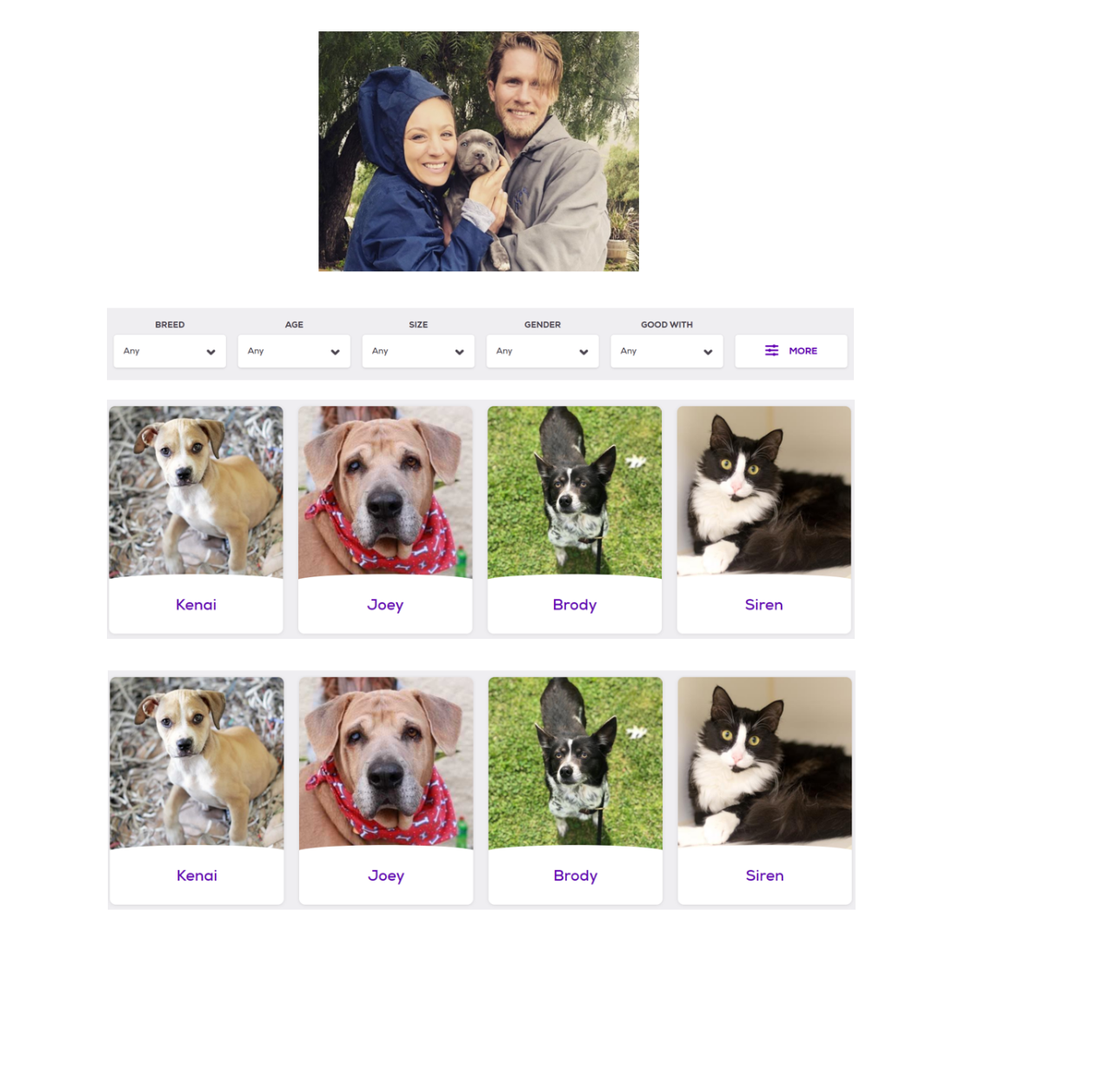
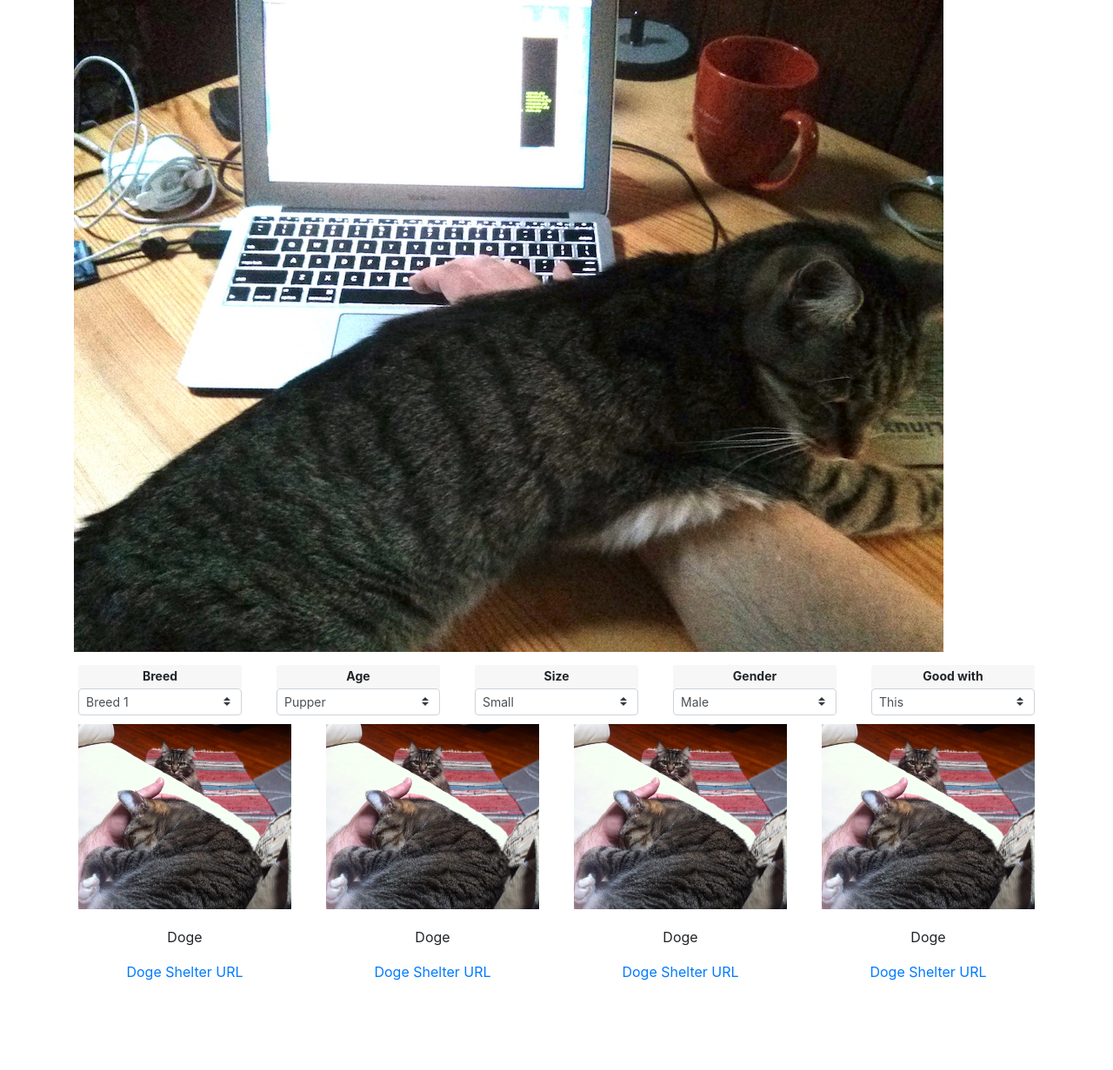
Before and after one commit to jinkkim/project2_petmatchers, a Flask app: template app/templates/findacat.html in a window 1280 px wide. Shown: the part 56-1287 px from the top of the page at 87% size. Before the commit the page ends 1102 px from the top, so only its background shows below. Run offline with Flask 2, Linux system fonts and the light colour scheme; the template is opened without the code that fills it, so the values that code supplies are empty; some libraries are stand-ins or nearby versions.

Commit message:
make cat page like dog page

```diff
--- a/app/templates/findacat.html
+++ b/app/templates/findacat.html
@@ -43,14 +43,138 @@
         </div>
       </nav>
 
+
+<!-- From 15 -> 2 -> 01 -->
+
   <!-- UPDATE contents here -->
-  <div class="container">
-    <div class="m-4">
-      <img src="../static/images/adoptadog.png" alt="" width="886">
+
+
+<div class="container">
+	<div class="row text-center">
+		<div class="col-4">
+      <img src="static/images/kitteh.jpg" class="img img-responsive">
     </div>
-
   </div>
 
+<!-- filters -->
+<!-- If we need to do these as JS dropdown selectors, do something like -->
+<!--  d3.select("filterBreed").append("option")  -->
+
+	<div id="filters" class="row text-center">
+    <div class="col-sm">
+		    <div class="card">
+          <h5 class="card-header filter-header">Breed</h5>
+          <div class="card-body filter-body" id="filterBreed">
+		          <select id="selectBreed" class="custom-select custom-select-sm" onchange="someFunction(this.value)">
+        	        <option value="Breed1">Breed 1</option>
+        	        <option value="Breed2">Breed 2</option>
+        	        <option ealue="Breed3">Breed 3</option>
+              </select>
+          </div>
+        </div>
+    </div>
+    <div class="col-sm">
+		    <div class="card">
+          <h5 class="card-header filter-header">Age</h5>
+            <div class="card-body filter-body" id="filterAge">
+            <select id="selectAge" class="custom-select custom-select-sm" onchange="someFunction(this.value)">
+              <option value="young">Pupper</option>
+              <option value="adult">Doge</option>
+              <option value="senior">The Goodest Boy</option>
+            </select>
+          </div>
+        </div>
+    </div>
+    <div class="col-sm">
+		    <div class="card">
+          <h5 class="card-header filter-header">Size</h5>
+            <div class="card-body filter-body" id="filterSize">
+            <select id="selectSize" class="custom-select custom-select-sm" onchange="someFunction(this.value)">
+              <option value="small">Small</option>
+              <option value="medium">Medium</option>
+              <option ealue="large">Large</option>
+            </select>
+          </div>
+        </div>
+    </div>
+    <div class="col-sm">
+		    <div class="card">
+          <h5 class="card-header filter-header">Gender</h5>
+            <div class="card-body filter-body" id="filterGender">
+            <select id="selectGender" class="custom-select custom-select-sm" onchange="someFunction(this.value)">
+              <option value="male">Male</option>
+              <option value="female">Female</option>
+              <option value="fluid">Gender Fluid</option>
+            </select>
+          </div>
+        </div>
+    </div>
+    <div class="col-sm">
+		    <div class="card">
+          <h5 class="card-header filter-header">Good with</h5>
+            <div class="card-body filter-body" id="filterGoodWith">
+            <select id="selectGoodWidth" class="custom-select custom-select-sm" onchange="someFunction(this.value)">
+              <option value="this">This</option>
+              <option value="that">That</option>
+              <option ealue="theother">The Other</option>
+            </select>
+          </div>
+        </div>
+    </div>
+  </div>
+
+  <!-- animals -->
+  <!-- uses col-sm-3 breakpoints (four per row, and then one per row at small screens)-->
+  <!-- use as template for JS insertion only -->
+  <!-- Starter IDs are included. Feel free to change according to JS needs -->
+
+	<div class="row text-center">
+    <div class="col-sm-3">
+      <div class="card text-center">
+        <div class="card-img-top" id="kittehpic">
+          <img src="static/images/kittehpic.jpg" style="width:100%" class="img img-responsive">
+        </div>
+        <div class="card-body" id="kittehinfo">
+        <p>Doge</p>
+        <p><a href="#">Doge Shelter URL</a></p>
+        </div>
+      </div>
+    </div>
+    <div class="col-sm-3">
+      <div class="card text-center">
+        <div class="card-img-top" id="kittehpic">
+        <img src="static/images/kittehpic.jpg" style="width:100%" class="img img-responsive">
+        </div>
+        <div class="card-body" id="kittehinfo">
+        <p>Doge</p>
+        <p><a href="#">Doge Shelter URL</a></p>
+        </div>
+      </div>
+    </div>
+    <div class="col-sm-3">
+      <div class="card text-center">
+        <div class="card-img-top" id="kittehpic">
+        <img src="static/images/kittehpic.jpg" style="width:100%" class="img img-responsive">
+        </div>
+        <div class="card-body" id="kittehinfo">
+        <p>Doge</p>
+        <p><a href="#">Doge Shelter URL</a></p>
+        </div>
+      </div>
+    </div>
+    <div class="col-sm-3">
+      <div class="card text-center">
+        <div class="card-img-top" id="kittehpic">
+        <img src="static/images/kittehpic.jpg" style="width:100%" class="img img-responsive">
+        </div>
+        <div class="card-body" id="kittehinfo">
+        <p>Doge</p>
+        <p><a href="#">Doge Shelter URL</a></p>
+        </div>
+      </div>
+    </div>
+  </div>
+</div>
   <!-- <script src="https://cdn.plot.ly/plotly-1.31.2.min.js"></script> -->
   <script src="https://code.jquery.com/jquery-3.3.1.slim.min.js" integrity="sha384-q8i/X+965DzO0rT7abK41JStQIAqVgRVzpbzo5smXKp4YfRvH+8abtTE1Pi6jizo" crossorigin="anonymous"></script>
   <script src="https://cdnjs.cloudflare.com/ajax/libs/popper.js/1.14.7/umd/popper.min.js" integrity="sha384-UO2eT0CpHqdSJQ6hJty5KVphtPhzWj9WO1clHTMGa3JDZwrnQq4sF86dIHNDz0W1" crossorigin="anonymous"></script>
```
Also changed, not shown: app/static/images/kitteh.jpg (added), app/static/images/kittehpic.jpg (added).
